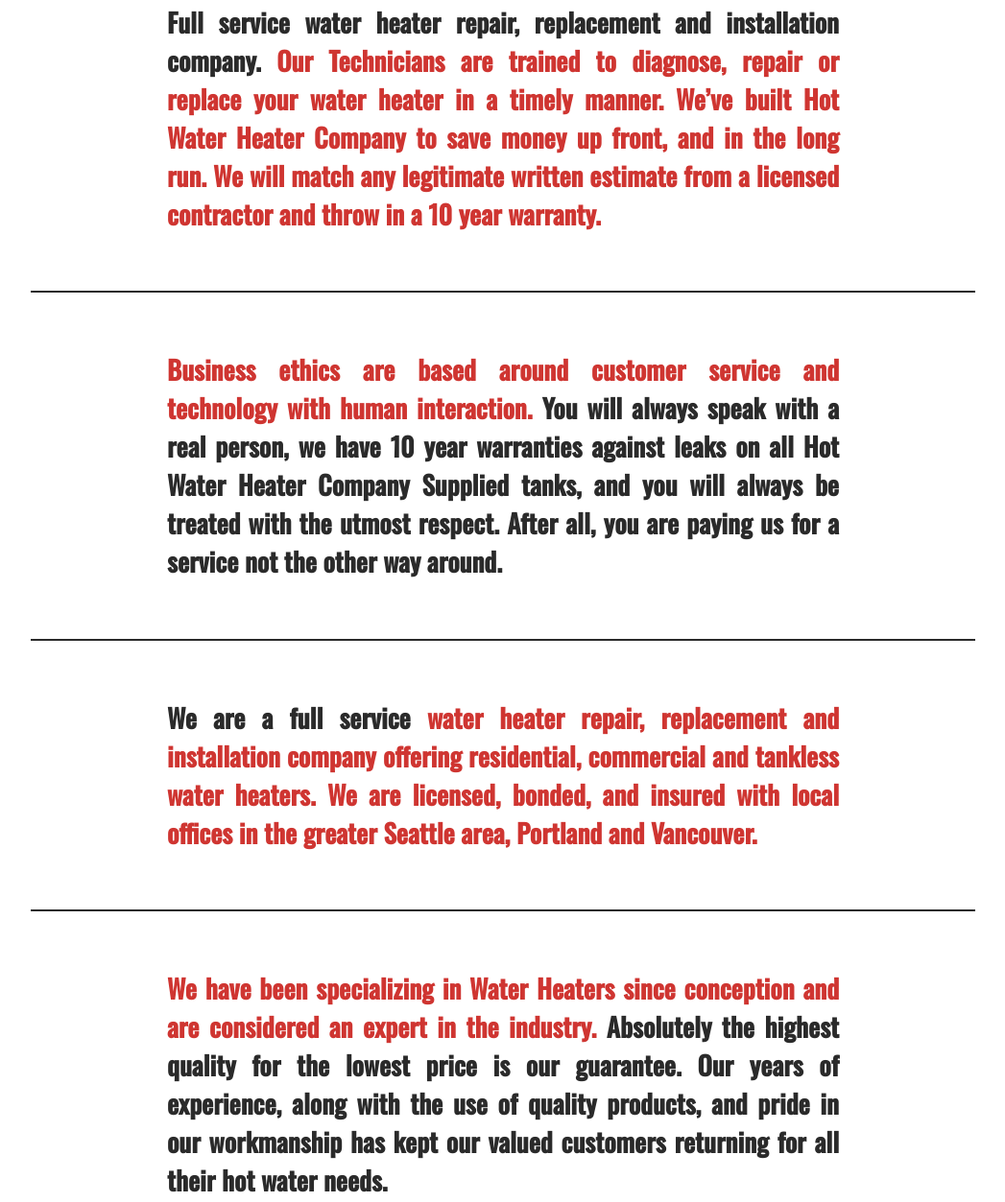
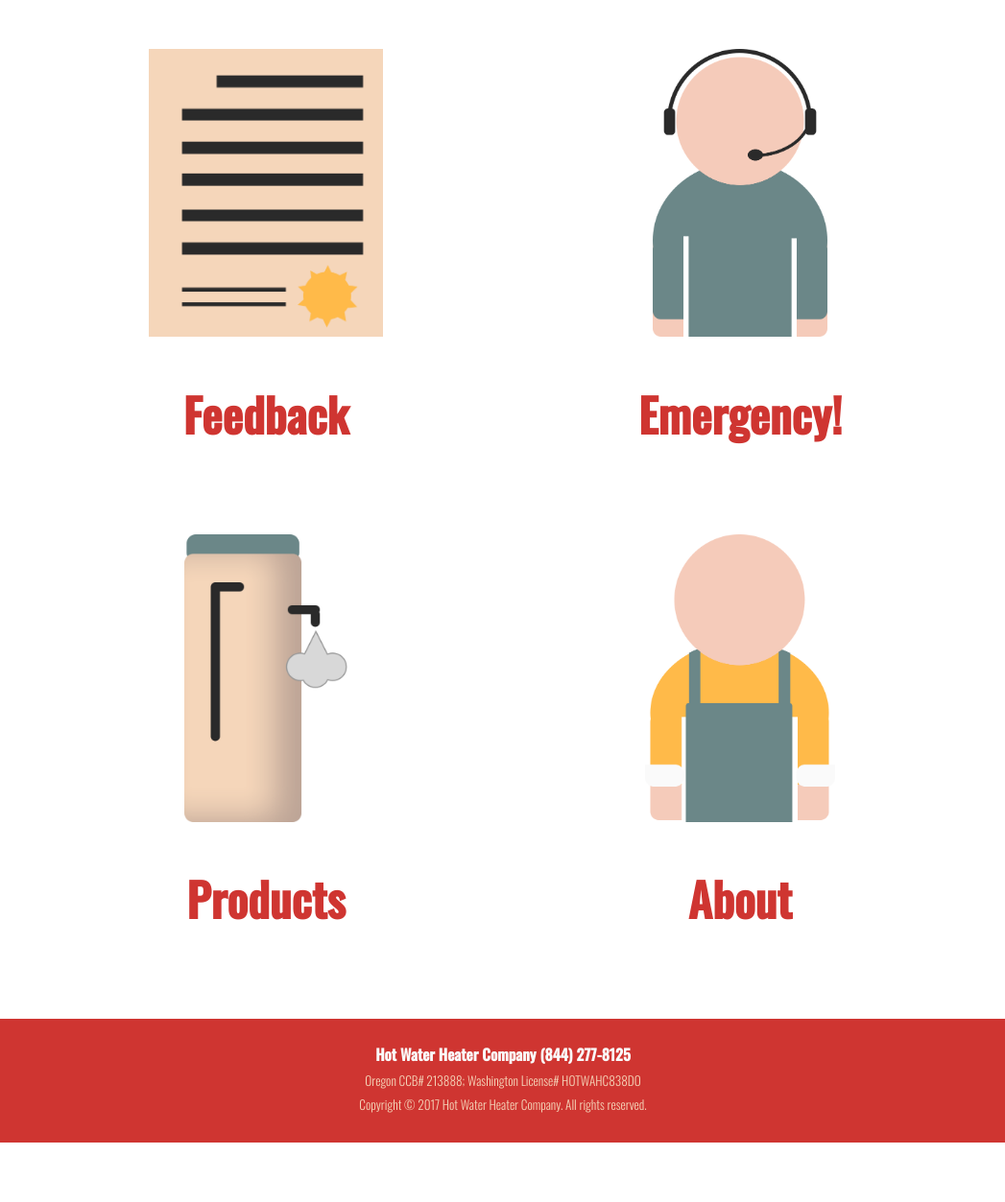
Before and after one commit to aablain/hot-wh, a plain HTML site: page index.html in a window 1280 px wide. Shown: the part 511-1764 px from the top of the page at 96% size, without its empty margins (116-1163 px from the left). After the commit the page ends 1702 px from the top, so only its background shows below. Drawn offline with nearby package versions, Linux system fonts and the light colour scheme.

Commit message:
change index to new simply page and move previous index page to about

```diff
--- a/css/_homepage.scss
+++ b/css/_homepage.scss
@@ -34,6 +34,10 @@ header {
       width: 150px;
       max-width: 150px;
       margin-right: 50px;
+      transition: transform 160ms ease-in-out;
+      &:hover {
+        transform: scale(1.05);
+      }
     }
     &__titles {
       display: flex;
@@ -166,12 +170,27 @@ nav {
 section {
   padding: 25px;
   background-color: $white;
+  &.homepage {
+    display: flex;
+    flex-direction: row;
+    flex-wrap: wrap;
+    justify-content: space-between;
+    max-width: 1000px;
+    margin-left: auto;
+    margin-right: auto;
+    padding-top: 100px;
+  }
   .section {
     &__paragraphBox {
-      width: 100%;
-      min-width: 100%;
+      flex-basis: 48%;
+      width: 48%;
+      min-width: 48%;
       padding-top: $padding-amount;
       padding-bottom: $padding-amount;
+      display: flex;
+      flex-direction: column;
+      align-items: center;
+      transition: transform 175ms ease-in-out;
       h3 {
         font-size: 1.7rem;
         max-width: 700px;
@@ -180,8 +199,22 @@ section {
         text-align: justify;
       }
       img {
-        display: none;
-        max-width: 200px;
+        // display: none;
+        // max-width: 200px;
+        max-height: 300px;
+      }
+      h1 {
+        font-size: 3rem;
+        color: $red-primary;
+        text-align: center;
+      }
+      &:hover {
+        transform: scale(1.02);
+        background-color: $red-primary;
+        border-radius: 25px;
+        h1 {
+          color: $light;
+        }
       }
     }
     &__hr {
@@ -248,6 +281,13 @@ section {
       }
     }
   }
+  @media #{$mobile} {
+    .section__paragraphBox {
+      flex-basis: 100%;
+      width: 100%;
+      min-width: 100%;
+    }
+  }
 }
 
 
--- a/index.html
+++ b/index.html
@@ -19,7 +19,9 @@
 
     <header>
       <div class="headerBox">
-        <img src="images/Hot-Water-Heater-logo.png" alt="Hot Water Heater logo">
+        <a href="index.html">
+          <img src="images/Hot-Water-Heater-logo.png" alt="Hot Water Heater logo">
+        </a>
         <div class="headerBox__titles">
           <h1>Hot Water Heating Company</h1>
           <h3>24/7 Emergency Service</h3>
@@ -40,39 +42,33 @@
       <h2><a href="tel:+1-844-277-8125">1-844-277-8125</a></h2>
     </div>
 
-    <section>
-      <div class="section__paragraphBox">
-        <h3><span class="darkText">Full service water heater repair, replacement and installation company.</span> <span class="lightText">Our Technicians are trained to diagnose, repair or replace your water heater in a timely manner.  We’ve built Hot Water Heater Company  to save money up front, and in the long run.  We will match any legitimate written estimate from a licensed contractor and throw in a 10 year warranty.</span></h3>
-        <img src="images/promiseIcon.png" alt="icon of warrenty agreement" class="section__paragraphBox__image">
+    <section class="homepage">
+      <div class="section__paragraphBox" href="feedback.html">
+        <a href="feedback.html">
+          <img src="images/promiseIcon.png" alt="icon of warrenty agreement" class="section__paragraphBox__image">
+        </a>
+        <h1>Feedback</h1>
       </div>
 
-      <hr class="section__hr">
+      <div class="section__paragraphBox">
+        <a href="emergency.html">
+          <img src="images/personIcon.png" alt="icon of person with phone headset" class="section__paragraphBox__image">
+        </a>
+        <h1>Emergency!</h1>
+      </div>
 
       <div class="section__paragraphBox">
-        <h3><span class="lightText">Business ethics are based around customer service and technology with human interaction.</span>  <span class="darkText">You will always speak with a real person, we have 10 year warranties against leaks on all Hot Water Heater Company Supplied tanks, and you will always be treated with the utmost respect. After all, you are paying us for a service not the other way around.</span></h3>
-        <img src="images/personIcon.png" alt="icon of person with phone headset" class="section__paragraphBox__image">
+        <a href="products.html">
+          <img src="images/tankIcon.png" alt="icon of water heater tank" class="section__paragraphBox__image">
+        </a>
+        <h1>Products</h1>
       </div>
 
-      <hr class="section__hr">
-
       <div class="section__paragraphBox">
-        <h3><span class="darkText">We are a full service</span> <span class="lightText">water heater repair, replacement and installation company offering residential, commercial and tankless water heaters.  We are licensed, bonded, and insured with local offices in the greater Seattle area, Portland and Vancouver.</span></h3>
-        <img src="images/tankIcon.png" alt="icon of water heater tank" class="section__paragraphBox__image">
-      </div>
-
-      <hr class="section__hr">
-
-      <div class="section__paragraphBox">
-        <h3><span class="lightText">We have been specializing in Water Heaters since conception and are considered an expert in the industry. </span>  <span class="darkText">Absolutely the highest quality for the lowest price is our guarantee.  Our years of experience, along with the use of quality products, and pride in our workmanship has kept our valued customers returning for all their hot water needs. </span></h3>
-        <img src="images/expertIcon.png" alt="icon of handyman" class="section__paragraphBox__image">
-      </div>
-
-      <hr class="section__hr">
-
-      <div class="section__infoBox">
-        <h1>Hot Water Heater Company</h1>
-        <h2><a href="tel:+1-844-277-8125">1-844-277-8125</a></h2>
-        <h5>You will be connected directly to a licensed technician to assist you with your water heater emergency.</h5>
+        <a href="about.html">
+          <img src="images/expertIcon.png" alt="icon of handyman" class="section__paragraphBox__image">
+        </a>
+        <h1>About</h1>
       </div>
     </section>
 
```
Also changed, not shown: about.html (added, +84 -0 lines), emergency.html (+3 -1 lines), feedback.html (+3 -1 lines), products.html (+3 -1 lines), css/styles.css, 1 other file.
